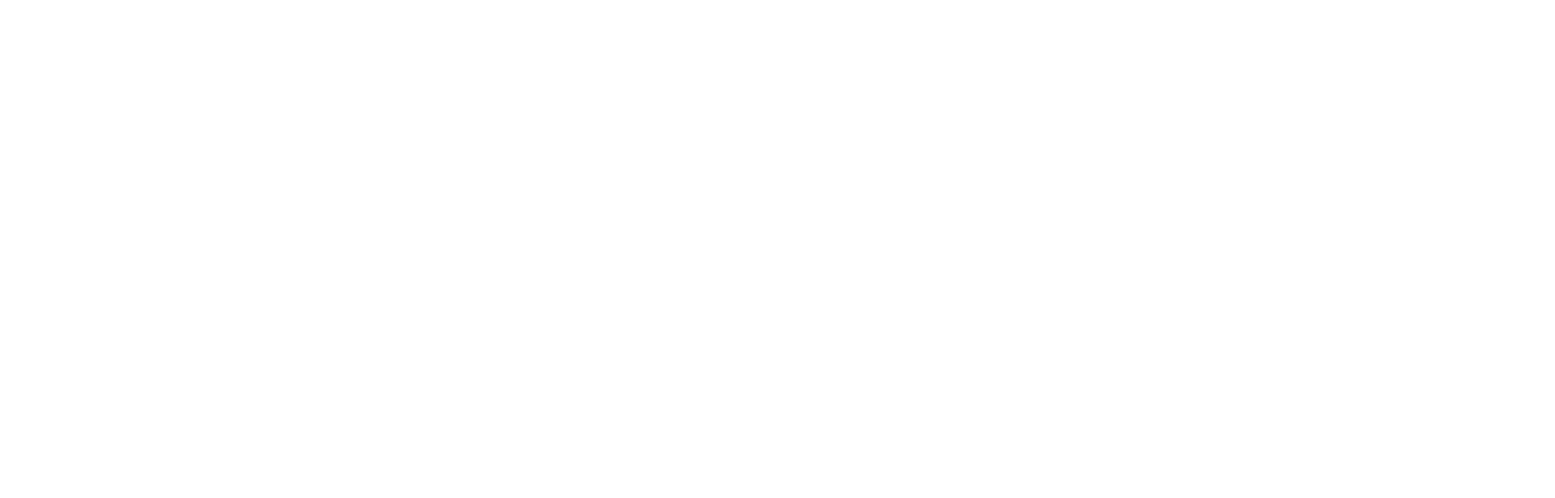
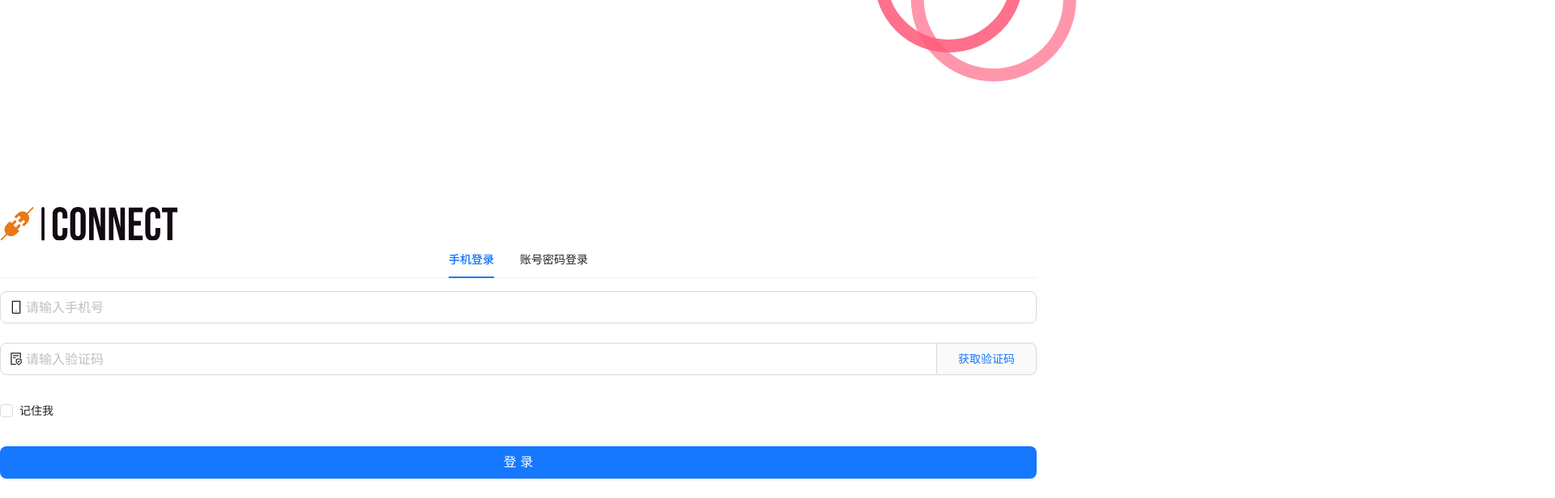
Before and after one commit to appleshell/ad-connect, a Next.js app: page /ad/login in a window 1280 px wide. Before the commit this address had no page. Shown: the part 824-1440 px from the top of the page at 81% size, 1920 px wide, since content can reach past the window. Before the commit the page ends 800 px from the top, so only its background shows below. Built offline with nearby package versions, Linux system fonts and the light colour scheme.

Commit message:
feat: add basePath

```diff
--- a/next.config.js
+++ b/next.config.js
@@ -1,4 +1,6 @@
 /** @type {import('next').NextConfig} */
-const nextConfig = {}
+const nextConfig = {
+    basePath: '/ad'
+}
 
 module.exports = nextConfig
--- a/src/app/login/page.tsx
+++ b/src/app/login/page.tsx
@@ -21,7 +21,7 @@
           <Image
             width={220}
             height={60}
-            src="/assets/images/logo.svg"
+            src="/ad/assets/images/logo.svg"
             alt="logo"
           />
         </div>
```
